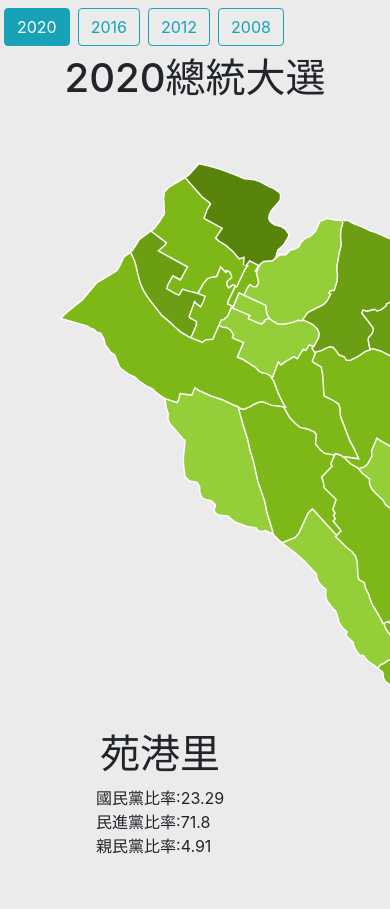
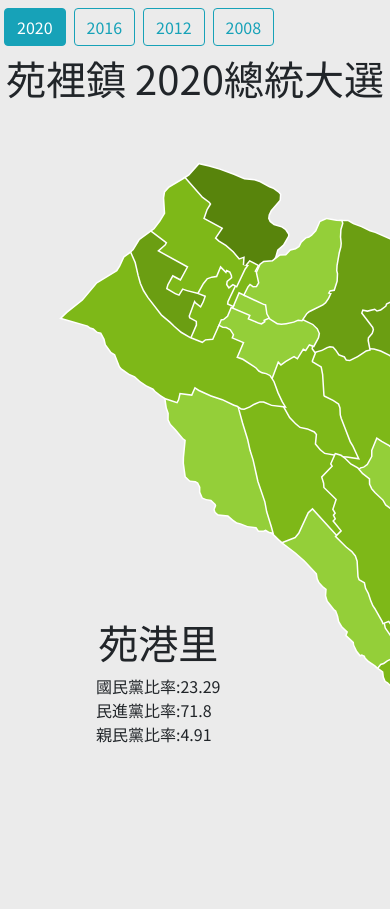
Before and after one commit to benebsiny/Election-result-graph-for-Yuanli-township, a website: page index.html in a window 390 px wide. Shown: the top 909 px of the page. Drawn offline with nearby package versions, Linux system fonts and the light colour scheme.

Commit message:
Font & RWD
1. 使用Google font
2. CSS響應式排版

```diff
--- a/index.html
+++ b/index.html
@@ -8,9 +8,14 @@
     <script src="https://cdnjs.cloudflare.com/ajax/libs/d3/3.5.17/d3.min.js"></script>
     <link rel="stylesheet" href="https://stackpath.bootstrapcdn.com/bootstrap/4.4.1/css/bootstrap.min.css"
         integrity="sha384-Vkoo8x4CGsO3+Hhxv8T/Q5PaXtkKtu6ug5TOeNV6gBiFeWPGFN9MuhOf23Q9Ifjh" crossorigin="anonymous">
+    <link href="https://fonts.googleapis.com/css?family=Noto+Sans+TC&display=swap" rel="stylesheet">
     <script src="https://code.jquery.com/jquery-3.4.1.min.js"
         integrity="sha256-CSXorXvZcTkaix6Yvo6HppcZGetbYMGWSFlBw8HfCJo=" crossorigin="anonymous"></script>
     <style>
+        * {
+            font-family: 'Noto Sans TC', sans-serif;
+        }
+
         html {
             height: 100%;
         }
@@ -51,11 +56,18 @@
         #svg {
             min-width: 800px;
             min-width: 800px;
+            width: 100%;
         }
 
-        @media screen and (max-width: 600px){
-            .info{
-                transform: translateY(0%);
+        @media screen and (min-width: 720px) and (max-width: 992px) {
+            .info {
+                transform: translateY(-50%);
+            }
+        }
+
+        @media screen and (max-width: 720px) {
+            .info {
+                transform: translateY(-50%);
                 font-size: 1rem;
             }
         }
@@ -79,7 +91,7 @@
         <div class="container-fluid flex-grow-1">
             <div class="row position-relative">
                 <div class="col-md-12 col-sm-12 svg-wrapper p-0">
-                    <h1><span class="title-year">2020</span>總統大選</h1>
+                    <h1>苑裡鎮 <span class="title-year">2020</span>總統大選</h1>
                     <svg id="svg" width="800px" height="600px" viewBox="0 0 800 600"></svg>
                 </div>
 
@@ -108,7 +120,7 @@
             $('.title-year').text(currentYear);
             drawSVG(currentYear);
 
-            if(currentYear===2008) $('.pfp-ratio').text('');
+            if (currentYear === 2008) $('.pfp-ratio').text('');
 
         });
 
@@ -120,15 +132,15 @@
 
             $('.village-name').text(thisVillage);
 
-            switch(currentYear){
+            switch (currentYear) {
                 case 2020: data = data2020_detail; break;
                 case 2016: data = data2016_detail; break;
                 case 2012: data = data2012_detail; break;
                 case 2008: data = data2008_detail; break;
             }
 
-            for(let i=0; i<25; i++)
-                if(data[i]['village']===thisVillage)
+            for (let i = 0; i < 25; i++)
+                if (data[i]['village'] === thisVillage)
                     content = data[i];
 
             $('.kmt-ratio').text(content['kmt']);
@@ -154,13 +166,13 @@
             jsonFile.addEventListener("load", function () {
                 const data = JSON.parse(this.responseText);
 
-                if(mode==='overview'){
+                if (mode === 'overview') {
                     if (year === 2020) data2020 = data;
                     else if (year === 2016) data2016 = data;
                     else if (year === 2012) data2012 = data;
                     else if (year === 2008) data2008 = data;
                 }
-                else if(mode==='detail'){
+                else if (mode === 'detail') {
                     if (year === 2020) data2020_detail = data;
                     else if (year === 2016) data2016_detail = data;
                     else if (year === 2012) data2012_detail = data;
@@ -173,7 +185,7 @@
 
         // Open JSON geography file
         function openGeojson() {
-            return new Promise(resolve=>{
+            return new Promise(resolve => {
                 d3.json(url, (error, geometrys) => {
                     if (error) throw error;
                     geometry = geometrys;
@@ -222,7 +234,7 @@
             return "grey"
         }
 
-        function SVGBasicInfo(){
+        function SVGBasicInfo() {
             let mercatorScale, w = window.screen.width;
             if (w > 1366) { mercatorScale = 11000; }
             else if (w <= 1366 && w > 480) { mercatorScale = 9000; }
@@ -260,7 +272,7 @@
                 });
         }
 
-        async function initDraw(){
+        async function initDraw() {
             await openGeojson();
             drawSVG(2020);
         }
```
